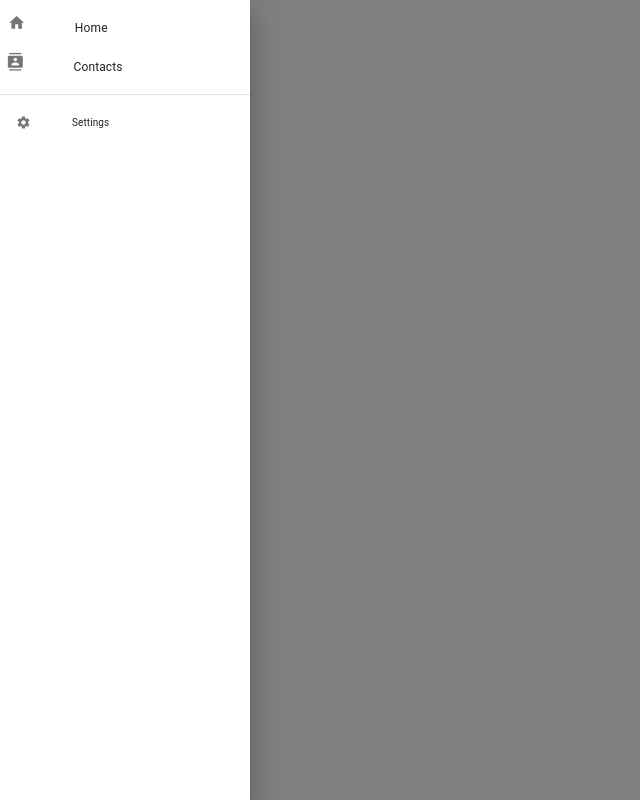
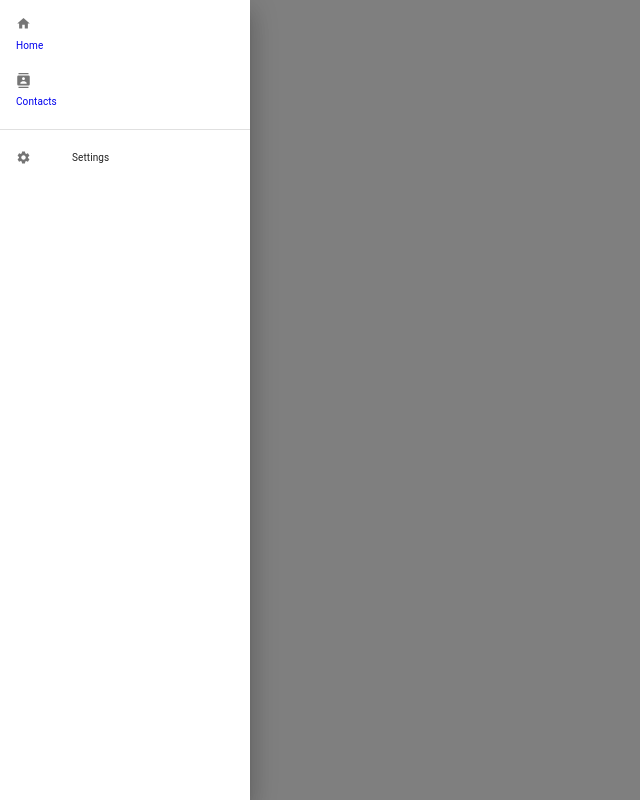
Before and after one commit to oldstud/bookmarks_app, a React (Create React App) app: page / in a window 1280 px wide. Both pictures are taken after a click on the button "MENU". Shown: the whole page, without its empty margins (0-640 px from the left). Built offline with nearby package versions, Linux system fonts and the light colour scheme.

Commit message:
some changes

```diff
--- a/src/App.tsx
+++ b/src/App.tsx
@@ -22,9 +22,9 @@ function App() {
         bottomNavigationArray={['Settings']}/>
 
      <Routes>
-        <Route path="/" element={<Home />}/>
+          <Route path="/" element={<Home />}/>
           <Route index element={<Page />} />
-          <Route path="/Home" element={<Home />} />
+          <Route path="/home" element={<Home />} />
           <Route path="*" element={<Page />} />
         {/* </Route> */}
       </Routes>
--- a/src/components/Navigation/index.tsx
+++ b/src/components/Navigation/index.tsx
@@ -12,7 +12,7 @@ import SettingsIcon from '@mui/icons-material/Settings';
 import HomeIcon from '@mui/icons-material/Home';
 import ContactsIcon from '@mui/icons-material/Contacts';
 import { INavigation } from "../../interface/api/navigation.interface";
-import { Link } from "react-router-dom";
+import { NavLink } from "react-router-dom";
 
 type Anchor = 'top' | 'left' | 'bottom' | 'right';
 
@@ -56,13 +56,13 @@ export const Navigation:React.FC<INavigation> = (props) => {
             {navigationArray.map((text, index) => (
 
               <ListItem button key={text}>
-               <Link to={`/${text.toLowerCase()}`} style={{display:'flex',color:'inherit',transform:'scale(1.2)'}}>
+               <NavLink to={`/${text.toLowerCase()}`}>
                 <ListItemIcon>
                   {index == 1 ? <ContactsIcon/> : <HomeIcon />}
                 </ListItemIcon>
 
                 <ListItemText primary={text} />
-                </Link>
+                </NavLink>
               </ListItem>
 
             ))}
```
